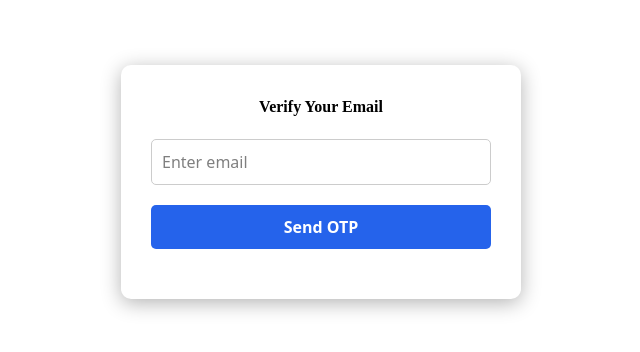
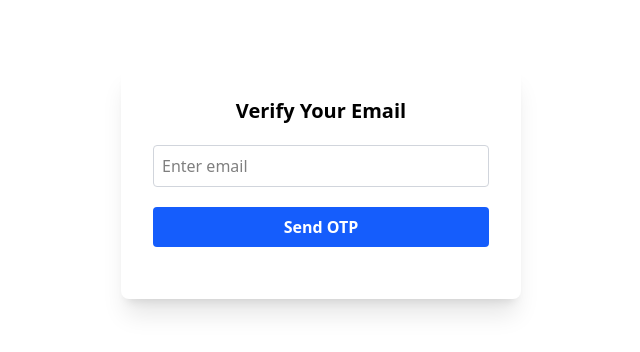
Before and after one commit to kalviumcommunity/S81_Bhavaniprasad_Capstone_QueryNest, a React (Vite) app in the folder Frontend/client/: page /forgot in a window 1280 px wide. Shown: the part 218-570 px from the top of the page, without its empty margins (319-959 px from the left). Built offline with nearby package versions, Linux system fonts and the light colour scheme.

Commit message:
changed css in forgetpassword page

```diff
--- a/Frontend/client/src/pages/forgotpassword.jsx
+++ b/Frontend/client/src/pages/forgotpassword.jsx
@@ -7,11 +7,10 @@ function EmailVerification() {
   const [showOtp, setShowOtp] = useState(false);
   const [otp, setOtp] = useState(['', '', '', '', '', '']);
   const [message, setMessage] = useState('');
-  const [messageType, setMessageType] = useState(''); // 'success' or 'error'
+  const [messageType, setMessageType] = useState('');
   const inputRefs = useRef([]);
   const navigate = useNavigate();
-  const [loading, setLoading] = useState(false); // new loading state
-
+  const [loading, setLoading] = useState(false);
 
   const showMessage = (text, type = 'error') => {
     setMessage(text);
@@ -36,7 +35,6 @@ function EmailVerification() {
       setLoading(false);
     }
   };
-
 
   const handleChange = (index, value) => {
     if (value.length > 1) return;
@@ -76,27 +74,9 @@ function EmailVerification() {
   };
 
   return (
-    <div style={{
-      display: "flex",
-      alignItems: "center",
-      justifyContent: "center",
-      height: "100vh",
-      width: "100vw",
-      backgroundSize: "100% 100%",
-      backgroundRepeat: "no-repeat",
-      backgroundPosition: "center"
-    }}>
-      <div style={{
-        width: "400px",
-        backgroundColor: "white",
-        borderRadius: "10px",
-        boxShadow: "0px 4px 20px rgba(0,0,0,0.3)",
-        padding: "30px",
-        display: "flex",
-        flexDirection: "column",
-        alignItems: "center"
-      }}>
-        <h2 style={{ marginBottom: "20px", fontFamily: "Nunito", fontWeight: "bold" }}>
+    <div className="flex items-center justify-center h-screen w-screen bg-cover bg-no-repeat bg-center">
+      <div className="w-[400px] bg-white rounded-lg shadow-xl p-8 flex flex-col items-center">
+        <h2 className="mb-5 font-nunito font-bold text-xl">
           Verify Your Email
         </h2>
 
@@ -105,48 +85,34 @@ function EmailVerification() {
           placeholder="Enter email"
           value={email}
           onChange={(e) => setEmail(e.target.value)}
-          style={{
-            width: "100%",
-            padding: "10px",
-            marginBottom: "20px",
-            borderRadius: "5px",
-            border: "1px solid #ccc"
-          }}
+          className="w-full p-2 mb-5 rounded border border-gray-300"
         />
+
         {!showOtp && (
           <button
             onClick={handleSendOtp}
             disabled={loading}
-              style={{
-                width: "100%",
-                backgroundColor: loading ? "#93c5fd" : "#2563eb",
-                color: "white",
-                padding: "10px",
-                borderRadius: "5px",
-                border: "none",
-                fontWeight: "bold",
-                cursor: loading ? "not-allowed" : "pointer",
-                marginBottom: "20px"
-              }}
+            className={`w-full py-2 mb-5 rounded font-bold text-white ${
+              loading ? 'bg-blue-300 cursor-not-allowed' : 'bg-blue-600 hover:bg-blue-700'
+            }`}
           >
             {loading ? "Sending..." : "Send OTP"}
           </button>
         )}
 
         {message && (
-          <p style={{
-            color: messageType === 'success' ? "green" : "red",
-            fontWeight: "bold",
-            marginBottom: "20px",
-            textAlign: "center"
-          }}>
+          <p
+            className={`font-bold mb-5 text-center ${
+              messageType === 'success' ? 'text-green-600' : 'text-red-600'
+            }`}
+          >
             {message}
           </p>
         )}
 
         {showOtp && (
           <>
-            <div style={{ display: "flex", gap: "10px", marginBottom: "20px" }}>
+            <div className="flex gap-2 mb-5">
               {otp.map((digit, idx) => (
                 <input
                   key={idx}
@@ -156,29 +122,13 @@ function EmailVerification() {
                   onChange={(e) => handleChange(idx, e.target.value)}
                   onKeyDown={(e) => handleKeyDown(e, idx)}
                   ref={(el) => (inputRefs.current[idx] = el)}
-                  style={{
-                    width: "40px",
-                    height: "40px",
-                    textAlign: "center",
-                    fontSize: "1.5rem",
-                    borderRadius: "5px",
-                    border: "1px solid #ccc"
-                  }}
+                  className="w-10 h-10 text-center text-xl rounded border border-gray-300"
                 />
               ))}
             </div>
             <button
               onClick={handleVerify}
-              style={{
-                width: "100%",
-                backgroundColor: "#16a34a",
-                color: "white",
-                padding: "10px",
-                borderRadius: "5px",
-                border: "none",
-                fontWeight: "bold",
-                cursor: "pointer"
-              }}
+              className="w-full py-2 rounded font-bold text-white bg-green-600 hover:bg-green-700"
             >
               Verify OTP
             </button>
```
Lines whose indentation alone changed are shown as unchanged.
